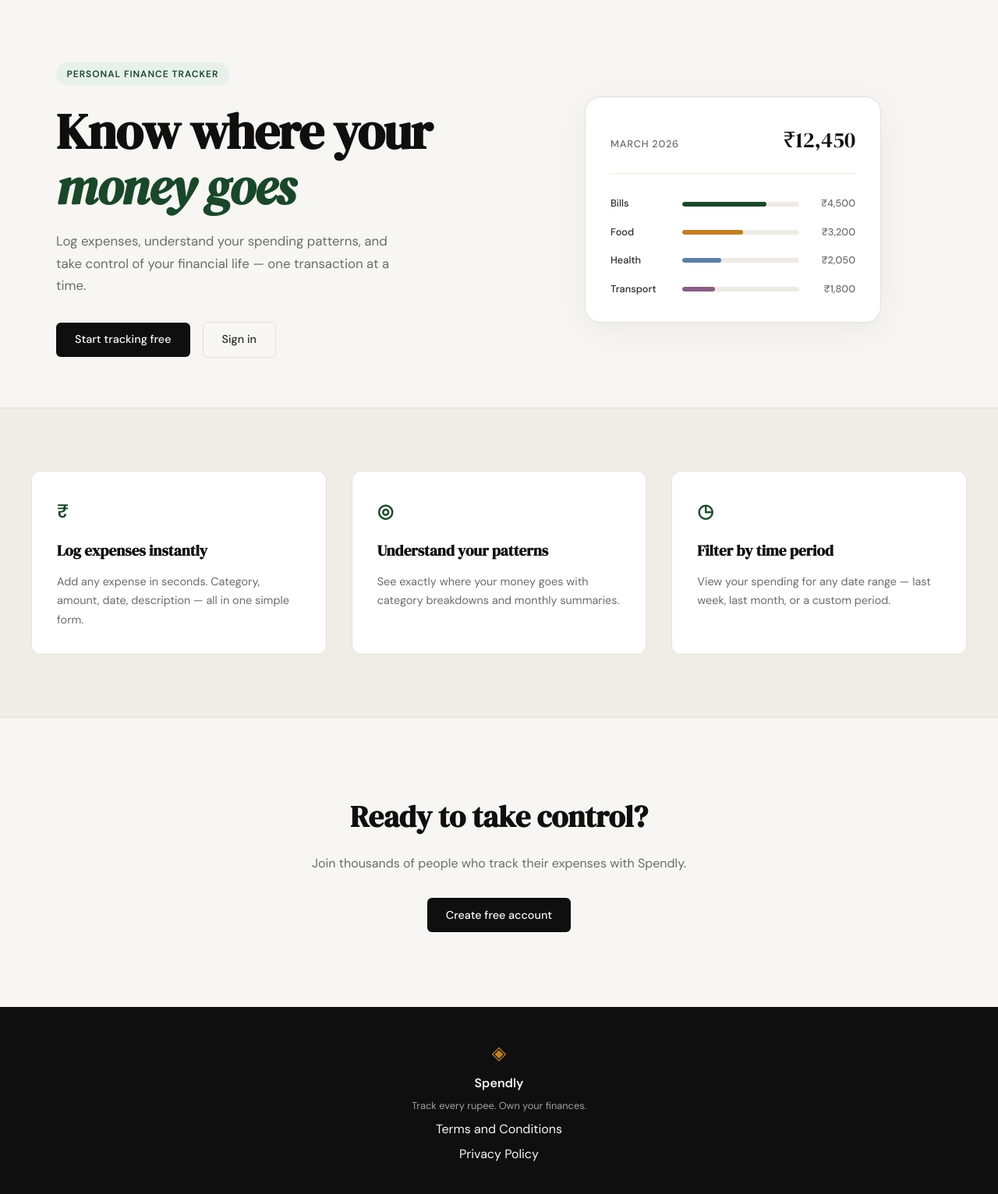
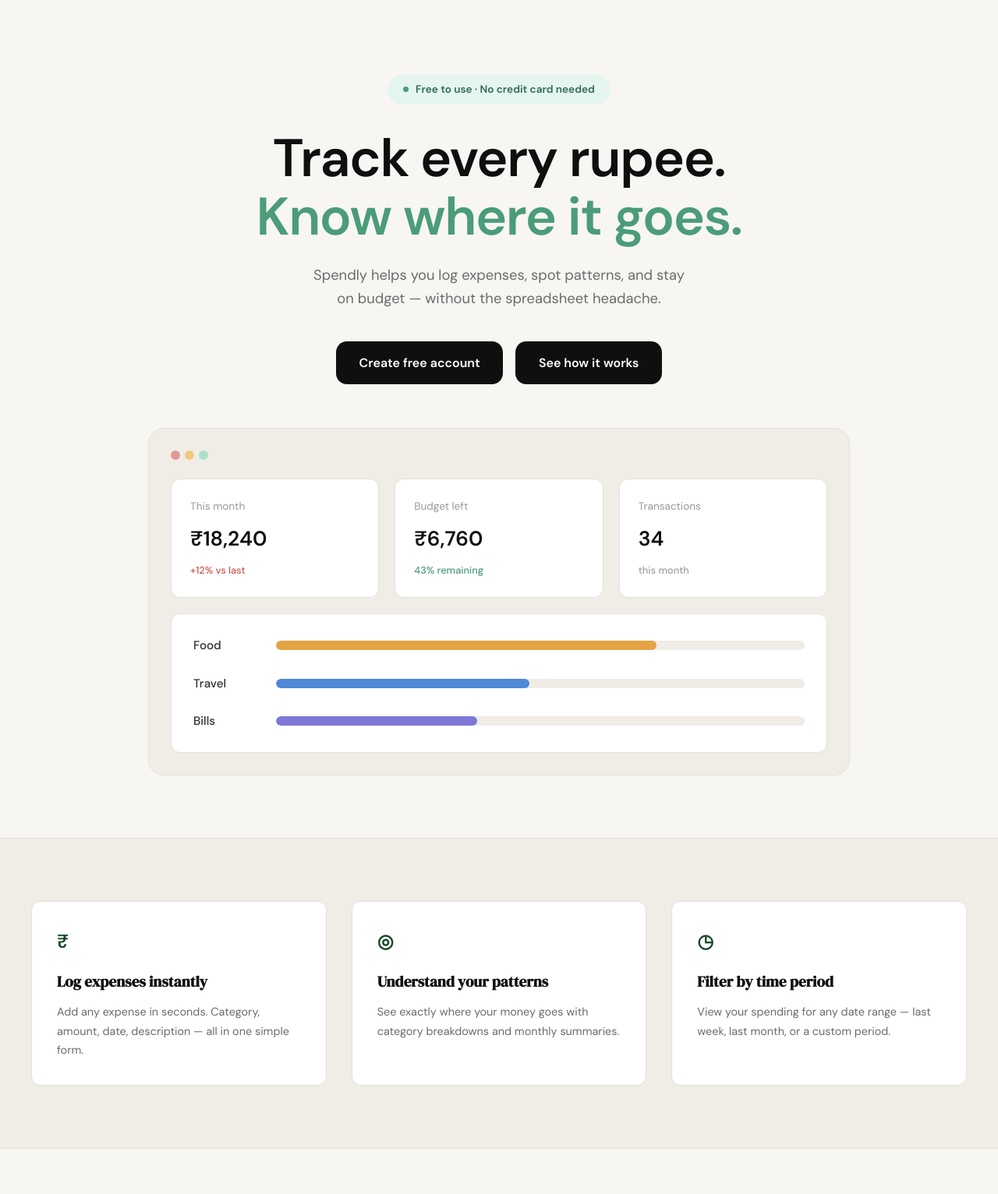
Before and after one commit to supra-parthzala/spendInventory, a Flask app: page / in a window 1280 px wide. Shown: the part 61-1593 px from the top of the page at 78% size. Run offline with Flask 3, Linux system fonts and the light colour scheme.

Commit message:
landing: redesign hero section and add YouTube demo modal
Redesigns the hero to match the new mockup (centered layout, dashboard
preview card) and adds a vanilla-JS modal that plays an embedded
YouTube video when "See how it works" is clicked, stopping playback
on close.

```diff
--- a/static/css/style.css
+++ b/static/css/style.css
@@ -124,55 +124,90 @@ a { color: inherit; text-decoration: none; }
 /* ------------------------------------------------------------------ */
 
 .hero {
-    padding: 5rem 2rem 4rem;
-    display: grid;
-    grid-template-columns: 1fr 1fr;
-    gap: 4rem;
+    --hero-green: #4b9c78;
+    --hero-green-dark: #2f6b52;
+    --hero-mint: #e5f5ef;
+
+    padding: 6rem 2rem 5rem;
+    display: flex;
+    flex-direction: column;
     align-items: center;
     max-width: var(--max-width);
     margin: 0 auto;
 }
 
+.hero-inner {
+    display: flex;
+    flex-direction: column;
+    align-items: center;
+    text-align: center;
+    max-width: 700px;
+}
+
 .hero-badge {
-    display: inline-block;
-    background: var(--accent-light);
-    color: var(--accent);
-    font-size: 0.75rem;
+    display: inline-flex;
+    align-items: center;
+    gap: 0.55rem;
+    background: var(--hero-mint);
+    color: var(--hero-green-dark);
+    font-size: 0.85rem;
     font-weight: 600;
-    letter-spacing: 0.08em;
-    text-transform: uppercase;
-    padding: 0.35rem 0.85rem;
+    padding: 0.5rem 1.25rem;
     border-radius: 999px;
+    margin-bottom: 2rem;
+}
+
+.hero-badge-dot {
+    width: 7px;
+    height: 7px;
+    border-radius: 50%;
+    background: var(--hero-green);
+    flex-shrink: 0;
+}
+
+.hero-title {
+    font-family: var(--font-body);
+    font-weight: 800;
+    font-size: clamp(2.75rem, 5.5vw, 4.25rem);
+    line-height: 1.1;
+    letter-spacing: -0.02em;
+    color: var(--ink);
     margin-bottom: 1.5rem;
 }
 
-.hero-title {
-    font-family: var(--font-display);
-    font-size: clamp(2.5rem, 5vw, 4rem);
-    line-height: 1.1;
-    letter-spacing: -0.02em;
-    color: var(--ink);
-    margin-bottom: 1.25rem;
-}
-
-.hero-title em {
-    font-style: italic;
-    color: var(--accent);
+.hero-title-accent {
+    color: var(--hero-green);
 }
 
 .hero-subtitle {
-    font-size: 1.05rem;
+    font-size: 1.15rem;
     color: var(--ink-muted);
-    line-height: 1.7;
-    max-width: 460px;
-    margin-bottom: 2rem;
+    line-height: 1.6;
+    max-width: 500px;
+    margin-bottom: 2.5rem;
 }
 
 .hero-actions {
     display: flex;
     gap: 1rem;
     align-items: center;
+    justify-content: center;
 }
+
+.hero-btn {
+    display: inline-block;
+    background: var(--ink);
+    color: #ffffff;
+    padding: 0.9rem 1.85rem;
+    border-radius: 14px;
+    font-family: var(--font-body);
+    font-size: 1rem;
+    font-weight: 600;
+    text-decoration: none;
+    transition: background 0.2s;
+}
+
+.hero-btn:hover { background: var(--hero-green-dark); }
 
 /* ------------------------------------------------------------------ */
 /* Mock card (hero visual)                                             */
@@ -181,80 +216,113 @@ a { color: inherit; text-decoration: none; }
 .hero-visual {
     display: flex;
     justify-content: center;
+    width: 100%;
+    margin-top: 3.5rem;
 }
 
 .mock-card {
+    background: var(--paper-warm);
+    border: 1px solid var(--border);
+    border-radius: var(--radius-lg);
+    padding: 1.75rem;
+    width: 100%;
+    max-width: 900px;
+}
+
+.mock-card-dots {
+    display: flex;
+    gap: 6px;
+    margin-bottom: 1.5rem;
+}
+
+.mock-dot {
+    width: 12px;
+    height: 12px;
+    border-radius: 50%;
+}
+
+.mock-dot-red { background: #e39997; }
+.mock-dot-yellow { background: #f2c981; }
+.mock-dot-green { background: #addfcc; }
+
+.mock-stats {
+    display: grid;
+    grid-template-columns: repeat(3, 1fr);
+    gap: 1.25rem;
+    margin-bottom: 1.25rem;
+}
+
+.mock-stat {
     background: var(--paper-card);
     border: 1px solid var(--border);
-    border-radius: var(--radius-lg);
-    padding: 2rem;
-    width: 100%;
-    max-width: 380px;
-    box-shadow: 0 8px 40px rgba(0,0,0,0.06);
+    border-radius: var(--radius-md);
+    padding: 1.5rem;
+    display: flex;
+    flex-direction: column;
 }
 
-.mock-card-header {
-    display: flex;
-    justify-content: space-between;
-    align-items: baseline;
-    margin-bottom: 1.75rem;
-    padding-bottom: 1.25rem;
-    border-bottom: 1px solid var(--border-soft);
+.mock-stat-label {
+    font-size: 0.85rem;
+    color: #999999;
+    margin-bottom: 0.6rem;
 }
 
-.mock-label {
+.mock-stat-value {
+    font-family: var(--font-body);
+    font-weight: 700;
+    font-size: 1.65rem;
+    color: var(--ink);
+    margin-bottom: 0.6rem;
+}
+
+.mock-stat-change {
     font-size: 0.8rem;
     font-weight: 500;
-    color: var(--ink-muted);
-    text-transform: uppercase;
-    letter-spacing: 0.06em;
 }
 
-.mock-total {
-    font-family: var(--font-display);
-    font-size: 1.75rem;
-    color: var(--ink);
+.mock-stat-down { color: #d1554f; }
+.mock-stat-up { color: var(--hero-green); }
+.mock-stat-neutral { color: var(--ink-faint); }
+
+.mock-bars {
+    background: var(--paper-card);
+    border: 1px solid var(--border);
+    border-radius: var(--radius-md);
+    padding: 1.75rem;
+    display: flex;
+    flex-direction: column;
+    gap: 1.5rem;
 }
-
-.mock-bars { display: flex; flex-direction: column; gap: 1rem; }
 
 .mock-bar-row {
     display: grid;
-    grid-template-columns: 80px 1fr 60px;
+    grid-template-columns: 90px 1fr;
     align-items: center;
-    gap: 0.75rem;
+    gap: 1rem;
 }
 
 .mock-cat {
-    font-size: 0.8rem;
+    font-size: 0.95rem;
     font-weight: 500;
     color: var(--ink-soft);
 }
 
 .mock-bar-track {
-    height: 6px;
-    background: var(--border-soft);
+    height: 12px;
+    background: var(--paper-warm);
     border-radius: 999px;
     overflow: hidden;
 }
 
 .mock-bar {
     height: 100%;
-    background: var(--accent);
     border-radius: 999px;
     transition: width 0.6s ease;
 }
 
-.mock-bar-2 { background: var(--accent-2); }
-.mock-bar-3 { background: #5b7fa6; }
-.mock-bar-4 { background: #8b5e83; }
-
-.mock-amt {
-    font-size: 0.8rem;
-    font-weight: 500;
-    color: var(--ink-muted);
-    text-align: right;
-}
+.mock-bar-food { background: #e4a345; }
+.mock-bar-travel { background: #4e88d7; }
+.mock-bar-bills { background: #7e77d7; }
 
 /* ------------------------------------------------------------------ */
 /* Buttons                                                             */
--- a/templates/landing.html
+++ b/templates/landing.html
@@ -6,60 +6,79 @@
 
 <section class="hero">
     <div class="hero-inner">
-        <div class="hero-badge">Personal Finance Tracker</div>
+        <div class="hero-badge">
+            <span class="hero-badge-dot"></span>
+            Free to use · No credit card needed
+        </div>
         <h1 class="hero-title">
-            Know where your<br>
-            <em>money goes</em>
+            Track every rupee.<br>
+            <span class="hero-title-accent">Know where it goes.</span>
         </h1>
         <p class="hero-subtitle">
-            Log expenses, understand your spending patterns,
-            and take control of your financial life —
-            one transaction at a time.
+            Spendly helps you log expenses, spot patterns, and stay
+            on budget — without the spreadsheet headache.
         </p>
         <div class="hero-actions">
-            <a href="{{ url_for('register') }}" class="btn-primary">Start tracking free</a>
-            <a href="{{ url_for('login') }}" class="btn-ghost">Sign in</a>
+            <a href="{{ url_for('register') }}" class="hero-btn">Create free account</a>
+            <a href="#" class="hero-btn" id="how-it-works-btn">See how it works</a>
         </div>
     </div>
     <div class="hero-visual">
         <div class="mock-card">
-            <div class="mock-card-header">
-                <span class="mock-label">March 2026</span>
-                <span class="mock-total">₹12,450</span>
+            <div class="mock-card-dots">
+                <span class="mock-dot mock-dot-red"></span>
+                <span class="mock-dot mock-dot-yellow"></span>
+                <span class="mock-dot mock-dot-green"></span>
+            </div>
+            <div class="mock-stats">
+                <div class="mock-stat">
+                    <span class="mock-stat-label">This month</span>
+                    <span class="mock-stat-value">₹18,240</span>
+                    <span class="mock-stat-change mock-stat-down">+12% vs last</span>
+                </div>
+                <div class="mock-stat">
+                    <span class="mock-stat-label">Budget left</span>
+                    <span class="mock-stat-value">₹6,760</span>
+                    <span class="mock-stat-change mock-stat-up">43% remaining</span>
+                </div>
+                <div class="mock-stat">
+                    <span class="mock-stat-label">Transactions</span>
+                    <span class="mock-stat-value">34</span>
+                    <span class="mock-stat-change mock-stat-neutral">this month</span>
+                </div>
             </div>
             <div class="mock-bars">
                 <div class="mock-bar-row">
+                    <span class="mock-cat">Food</span>
+                    <div class="mock-bar-track">
+                        <div class="mock-bar mock-bar-food" style="width: 72%"></div>
+                    </div>
+                </div>
+                <div class="mock-bar-row">
+                    <span class="mock-cat">Travel</span>
+                    <div class="mock-bar-track">
+                        <div class="mock-bar mock-bar-travel" style="width: 48%"></div>
+                    </div>
+                </div>
+                <div class="mock-bar-row">
                     <span class="mock-cat">Bills</span>
                     <div class="mock-bar-track">
-                        <div class="mock-bar" style="width: 72%"></div>
+                        <div class="mock-bar mock-bar-bills" style="width: 38%"></div>
                     </div>
-                    <span class="mock-amt">₹4,500</span>
-                </div>
-                <div class="mock-bar-row">
-                    <span class="mock-cat">Food</span>
-                    <div class="mock-bar-track">
-                        <div class="mock-bar mock-bar-2" style="width: 52%"></div>
-                    </div>
-                    <span class="mock-amt">₹3,200</span>
-                </div>
-                <div class="mock-bar-row">
-                    <span class="mock-cat">Health</span>
-                    <div class="mock-bar-track">
-                        <div class="mock-bar mock-bar-3" style="width: 33%"></div>
-                    </div>
-                    <span class="mock-amt">₹2,050</span>
-                </div>
-                <div class="mock-bar-row">
-                    <span class="mock-cat">Transport</span>
-                    <div class="mock-bar-track">
-                        <div class="mock-bar mock-bar-4" style="width: 28%"></div>
-                    </div>
-                    <span class="mock-amt">₹1,800</span>
                 </div>
             </div>
         </div>
     </div>
 </section>
+
+<div class="modal-overlay" id="demo-modal" hidden>
+    <div class="modal-box">
+        <button type="button" class="modal-close" id="demo-modal-close" aria-label="Close video">&times;</button>
+        <div class="modal-video-wrap">
+            <iframe id="demo-modal-iframe" class="modal-video" src="" data-src="https://www.youtube.com/embed/dQw4w9WgXcQ?autoplay=1&rel=0" title="Spendly demo video" allow="autoplay; encrypted-media; picture-in-picture" allowfullscreen></iframe>
+        </div>
+    </div>
+</div>
 
 <section class="features">
     <div class="features-inner">
@@ -90,3 +109,39 @@
 </section>
 
 {% endblock %}
+
+{% block scripts %}
+<script>
+(function () {
+    var trigger = document.getElementById('how-it-works-btn');
+    var modal = document.getElementById('demo-modal');
+    var closeBtn = document.getElementById('demo-modal-close');
+    var iframe = document.getElementById('demo-modal-iframe');
+    var videoSrc = iframe.getAttribute('data-src');
+
+    function openModal(event) {
+        event.preventDefault();
+        iframe.setAttribute('src', videoSrc);
+        modal.removeAttribute('hidden');
+        document.body.style.overflow = 'hidden';
+    }
+
+    function closeModal() {
+        modal.setAttribute('hidden', '');
+        iframe.setAttribute('src', '');
+        document.body.style.overflow = '';
+    }
+
+    trigger.addEventListener('click', openModal);
+    closeBtn.addEventListener('click', closeModal);
+
+    modal.addEventListener('click', function (event) {
+        if (event.target === modal) closeModal();
+    });
+
+    document.addEventListener('keydown', function (event) {
+        if (event.key === 'Escape' && !modal.hasAttribute('hidden')) closeModal();
+    });
+})();
+</script>
+{% endblock %}
```
Also changed, not shown: other parts of static/css/style.css (+63 -67 lines).
